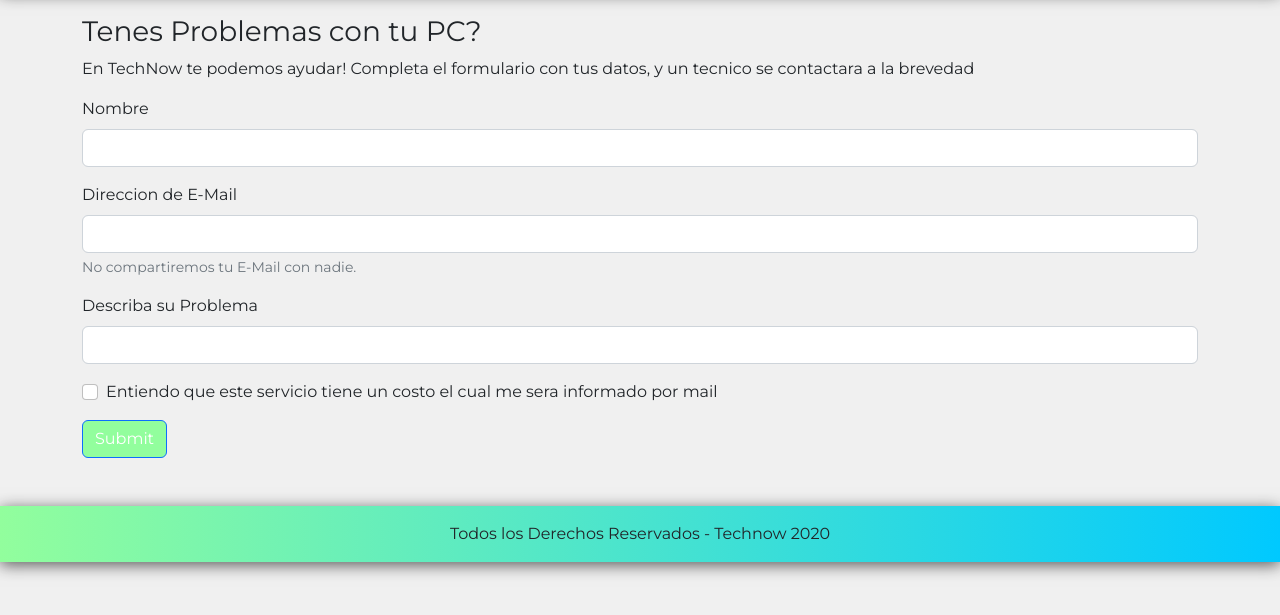
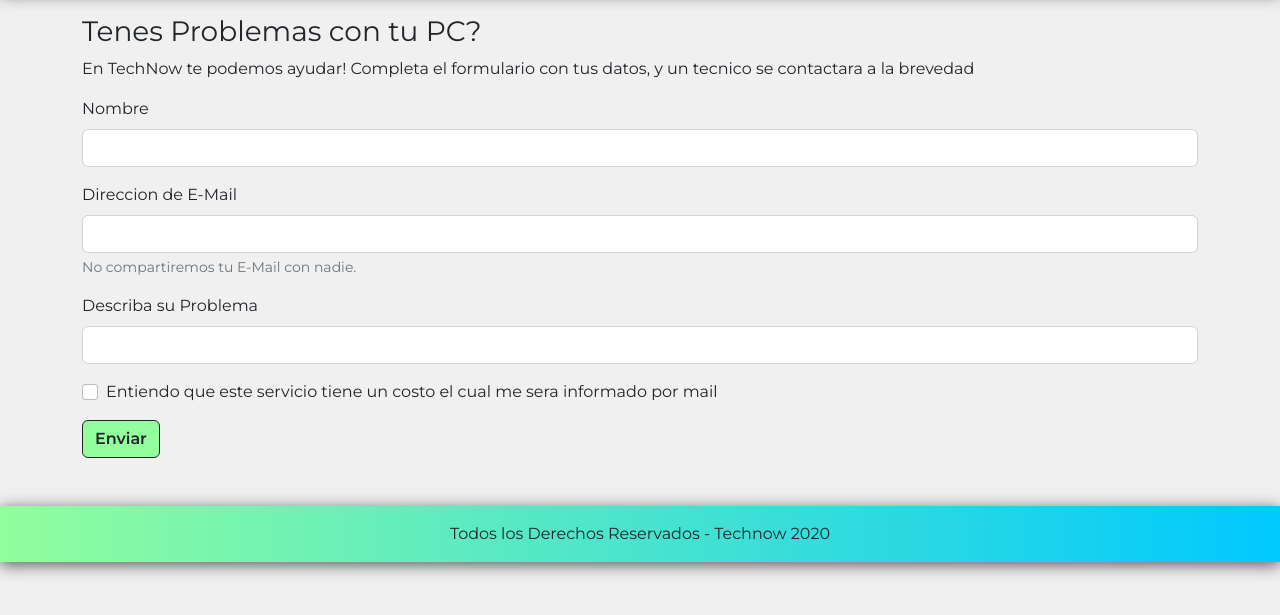
Before and after one commit to jmacias14/desafioGrids-JavierMacias-41200, a website: page pages/soporte.html in a window 1280 px wide. Shown: the part 79-694 px from the top of the page. Drawn offline with nearby package versions, Linux system fonts and the light colour scheme.

Commit message:
Reparacion Boton

```diff
--- a/pages/soporte.html
+++ b/pages/soporte.html
@@ -82,7 +82,7 @@
             <label class="form-check-label" for="acceptarCargos">Entiendo que este servicio tiene un costo el cual me
                 sera informado por mail</label>
         </div>
-        <button type="submit" class="btn btn-primary">Submit</button>
+        <button type="submit" class="btn btn-primary btn-outline-dark fw-semibold">Enviar </button>
         </form>
     </div>
     <footer class="footer mt-5 py-3">
```
Also changed, not shown: index.html (+4 -4 lines).
